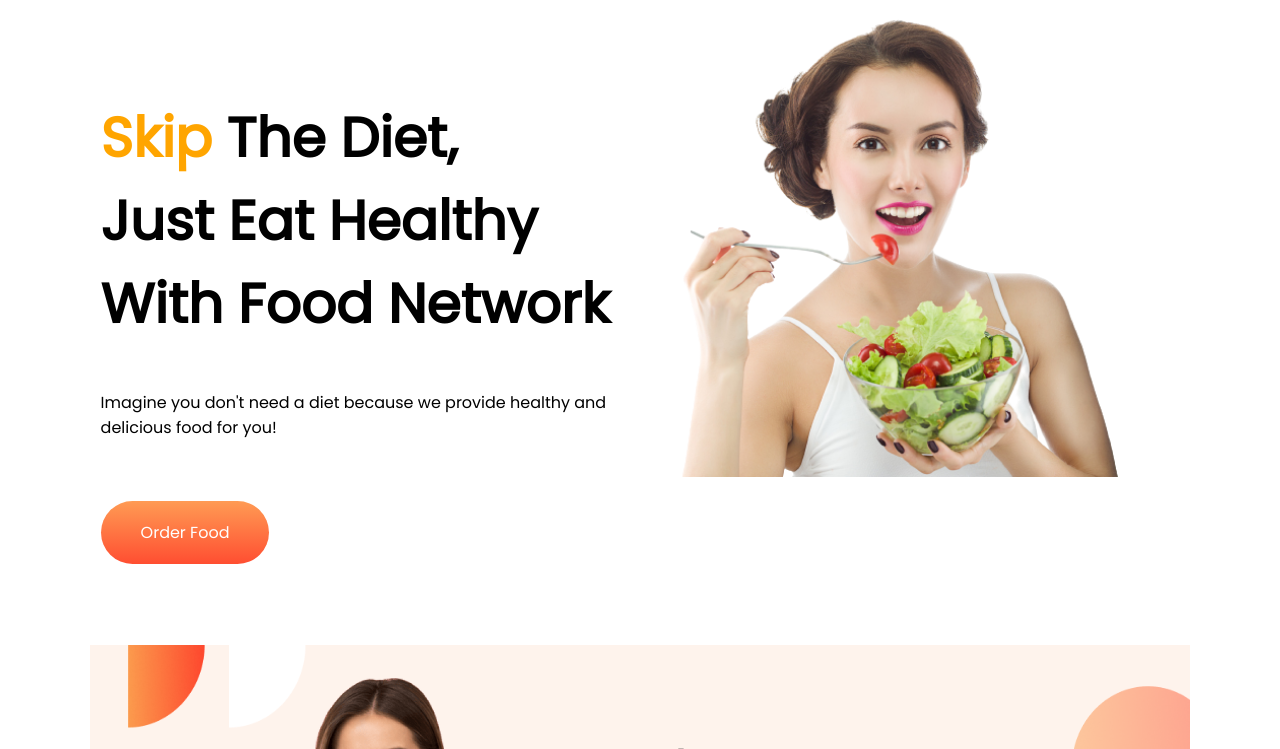
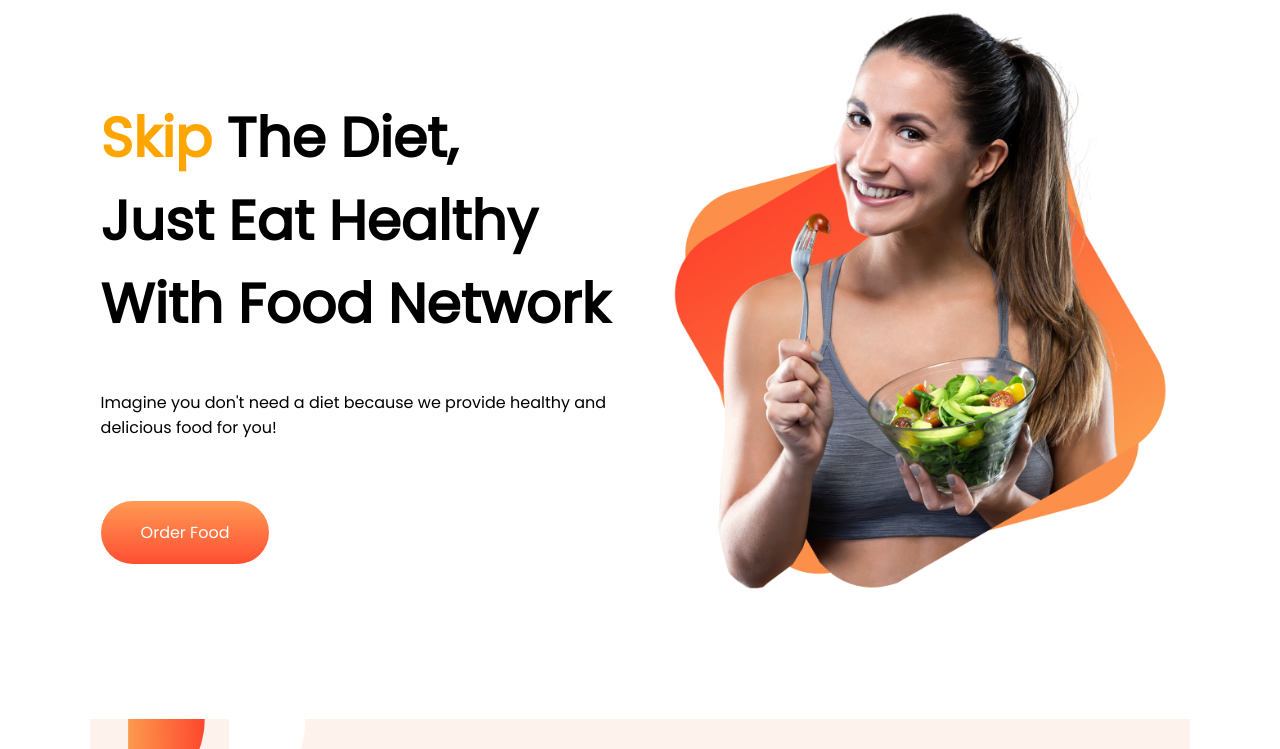
Before and after one commit to rahmatalisk/food-network-repo, a plain HTML site: page index.html in a window 1280 px wide. Shown: the top 749 px of the page. Drawn offline with Linux system fonts and the light colour scheme.

Commit message:
all-change

```diff
--- a/index.html
+++ b/index.html
@@ -18,7 +18,7 @@
             <a class="link-button" href="">Order Food</a>
         </div>
         <div class="half-width">
-            <img src="images/female/6667872_preview-removebg-preview.png" alt="">
+            <img src="images/female/Group 8425.png" alt="">
         </div>
     </section>
     <section class="flexible-container about-me">
```
Also changed, not shown: images/female/6667872_preview-removebg-preview.png (deleted).
